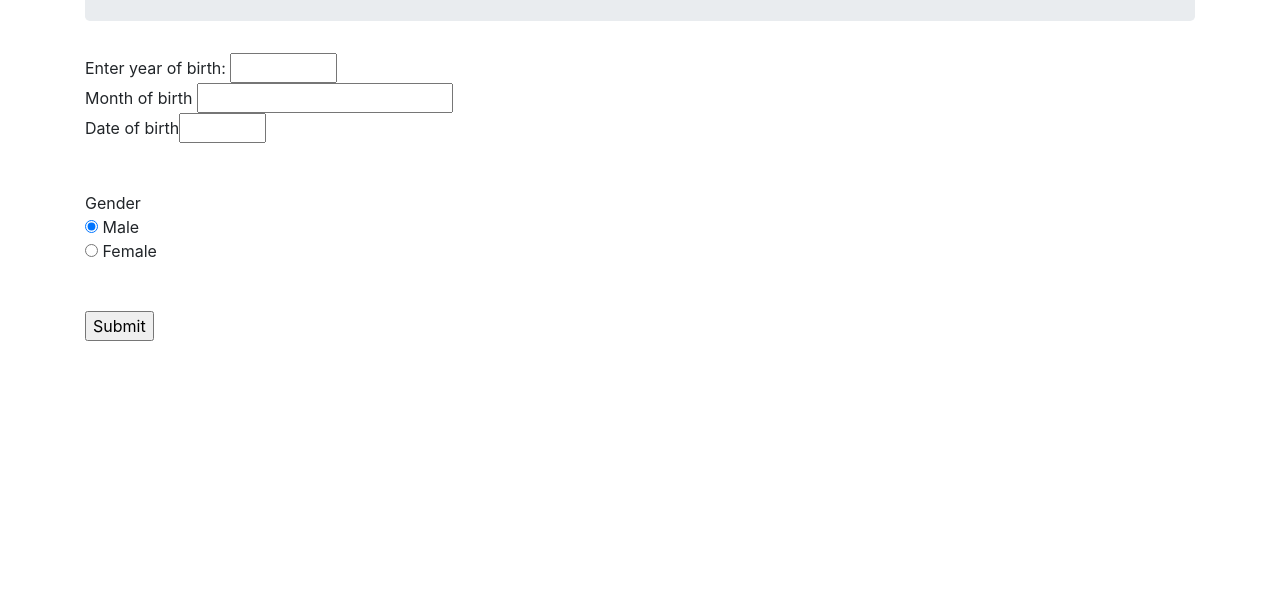
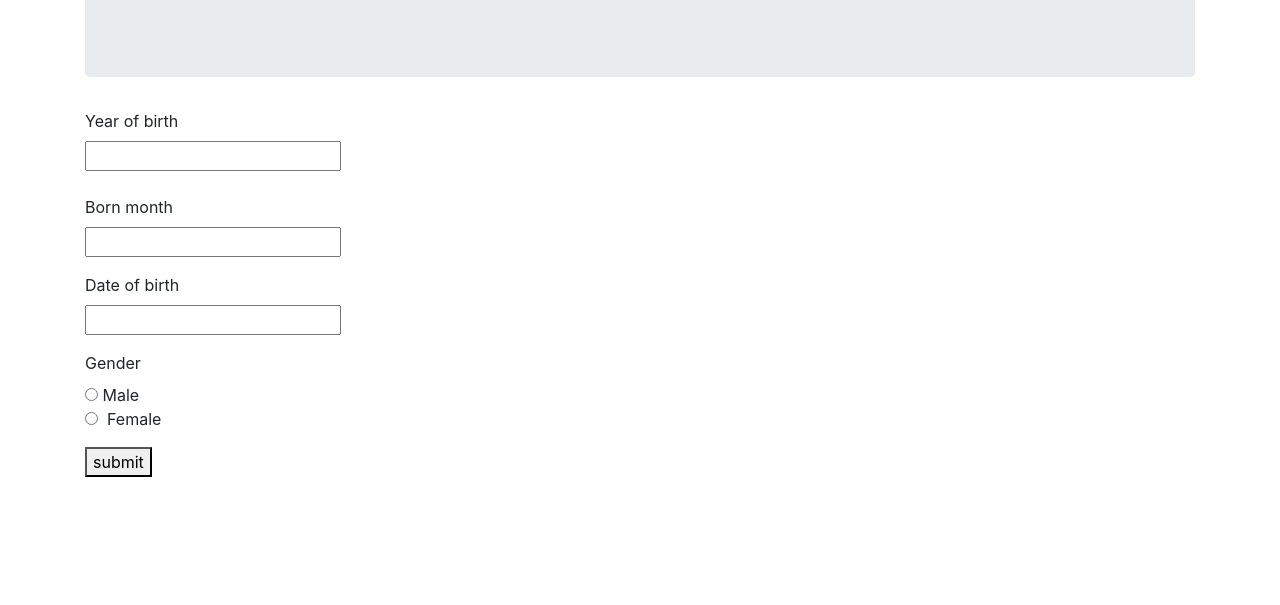
Before and after one commit to Langat05/Akan, a plain HTML site: page index.html in a window 1280 px wide. Shown: the part 195-800 px from the top of the page. Drawn offline with Linux system fonts and the light colour scheme.

Commit message:
modified the html

```diff
--- a/index.html
+++ b/index.html
@@ -1,5 +1,6 @@
 <!DOCTYPE html>
 <html lang="en">
+
 <head>
     <meta charset="UTF-8">
     <meta name="viewport" content="width=device-width, initial-scale=1.0">
@@ -8,38 +9,51 @@
     <link rel="stylesheet" href="css/bootstrap.css">
     <script src="./js/scripts.js"></script>
 </head>
+
 <body>
 
     <div class="container">
         <div class="jumbotron">
-   <p>Hello there, welcome to this useful website where we will be showing you a name you could
-       be having if you were a Ghananian according to the Ghanian culture. Here we will be using the date, month and the year of birth to determine the
-       name. It is very accurate and the website uses the information you have input to determine the results. Try now and
-       have fun!
-   </p>
-</div>
+            <h1>Akan Names</h1>
+            <p>Hello there, welcome to this useful website where we will be showing you a name you could
+                be having if you were a Ghananian according to the Ghanian culture. Here we will be using the date,
+                month and the year of birth to determine the
+                name. It is very accurate and the website uses the information you have input to determine the results.
+                Try now and
+                have fun!
+            </p>
+        </div>
 
-    <form  id="YY" action="/action_page.php">
-        Enter year of birth: <input  type="number" min="1980" max="2015">
-    </form>
-        <form  id="MM" action="/action_page.php">
-        Month of birth <input id="MM"  type="number">
-    </form>
-        <form  id="DD" action="/action_page.php">
-        Date of birth<input id="DD"  type="number" min="01" max="31">
-    </form>
+        <form name="myForm" class="form" onsubmit="validate();">
+            <div class="form group">
+                <label for="Year">Year of birth</label><br>
+                <input type="number" id="year" min="1800">
+            </div>
 
 
-      <br>
-      <form><br>
-        <div class="gender">Gender<br>
-            <input type="radio" name="gender" id="male" value="male" checked> Male<br>
-            <input type="radio" name="gender" id="female" value="female"> Female<br>
-          </form>
-          <br><br> <input onclick="day()" type="submit" value="Submit">
+            <div class="form-group"><br>
+                <label for="month">Born month</label><br>
+                <input type="number">
+            </div>
+
+            <div class="form-group">
+                <label for="Date of birth">Date of birth</label><br>
+                <input type="number">
+            </div>
+
+            <div class="form-group">
+                <label for="sex">Gender</label> <br>
+                <div class="form-check-label">
+                    <input type="radio" name="gender" id="male">&nbsp;Male
+                </div>
+
+                <div class="form-check-label">
+                    <input type="radio" name="gender" id="female">&nbsp; Female
+                </div>
+            </div>
+            <button type="submit" onclick="findName()" ;>submit</button>
         </form>
-        </div>
-        <p id="ans"></p>
-    </div>
+        <p id="results"></p>
 </body>
+
 </html>
```
